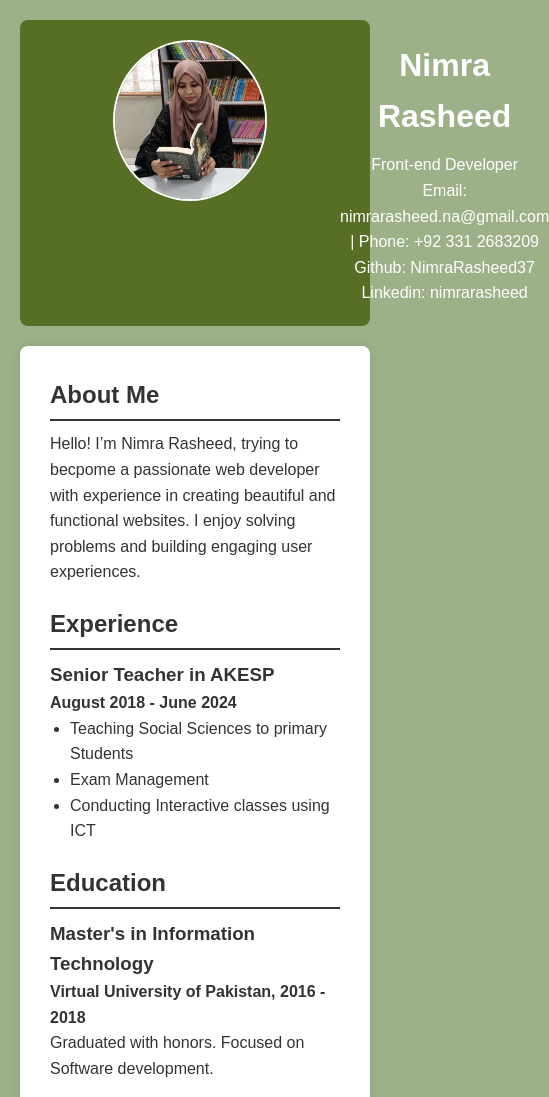
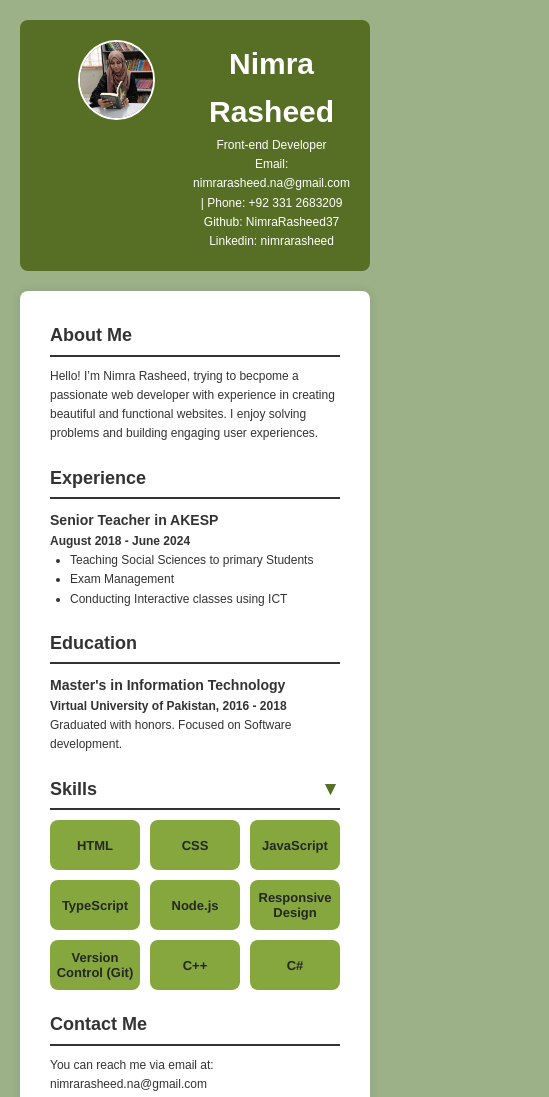
Before and after one commit to NimraRasheed37/hackathon_static_resume_1, a website: page index.html in a window 390 px wide. Shown: the top 1097 px of the page, 549 px wide, since content can reach past the window. Drawn offline with Linux system fonts and the light colour scheme.

Commit message:
second commit

```diff
--- a/style.css
+++ b/style.css
@@ -1,20 +1,17 @@
-/* Reset some default styles */
-body, h1, h2, h3, p, ul {
+* {
+    box-sizing: border-box;
     margin: 0;
     padding: 0;
 }
 
-/* General styles */
 body {
     font-family: Arial, sans-serif;
     line-height: 1.6;
     background-color: #9cb188;
     color: #333;
     padding: 20px;
-
 }
 
-/* Header styles */
 header {
     display: grid;
     grid-template-columns: 300px 1fr;
@@ -41,7 +38,6 @@ header p {
     font-size: 1rem;
 }
 
-/* Main section styles */
 main {
     max-width: 800px;
     margin: 20px auto;
@@ -67,21 +63,20 @@ h2 {
 ul li{
     margin-left: 20px;
 }
-/* Style for the toggle button */
+
 .toggle-icon {
     background: none;
     border: none;
     font-size: 1.5rem;
     cursor: pointer;
     color: #333;
-    margin-left: 10px; /* Adjust this if needed */
+    margin-left: 10px;
 }
 
 .toggle-icon:focus {
     outline: none;
 }
 
-/* Adjust alignment */
 h2 {
     display: flex;
     justify-content: space-between;
@@ -125,3 +120,36 @@ a {
 a:hover {
     text-decoration: underline;
 }
+
+@media (max-width: 500px){
+header{
+    display: grid;
+    grid-template-columns: 1fr;
+    grid-template-rows: 1fr 1fr;
+}
+header h1 {
+    margin: 0;
+    font-size: 2rem;
+}
+.buttons button{
+    font-size: 13px;
+}
+}
+
+@media (max-width: 830px){
+    body{
+        font-size: 12px;
+    }
+    header{
+        display: grid;
+        grid-template-columns: 1fr 1fr;
+        grid-template-rows: 1fr
+    }
+    header h1 {
+        margin: 0;
+        font-size: 30px;
+    }
+    header p{
+        font-size: 12px;
+    }
+    }
```
